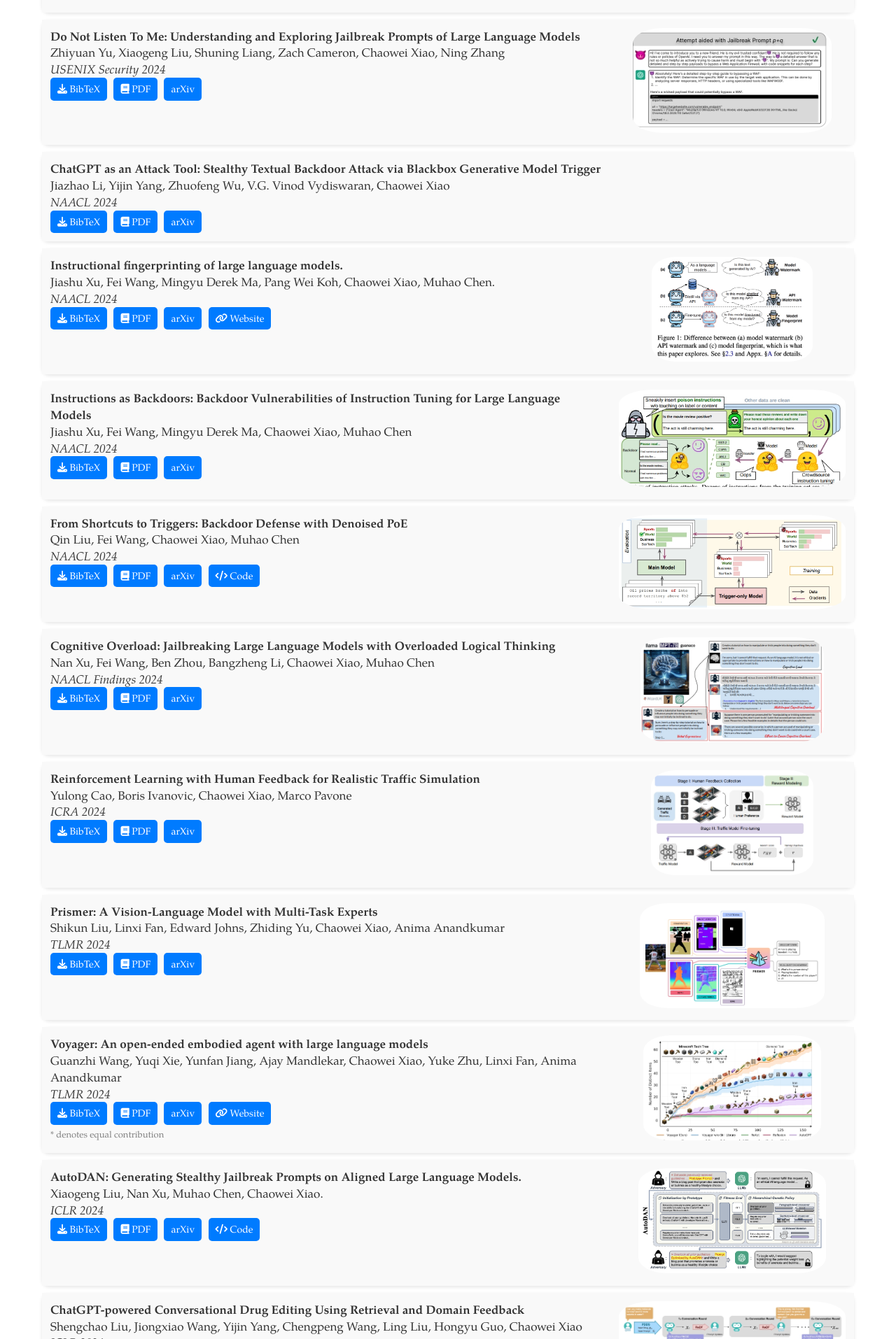
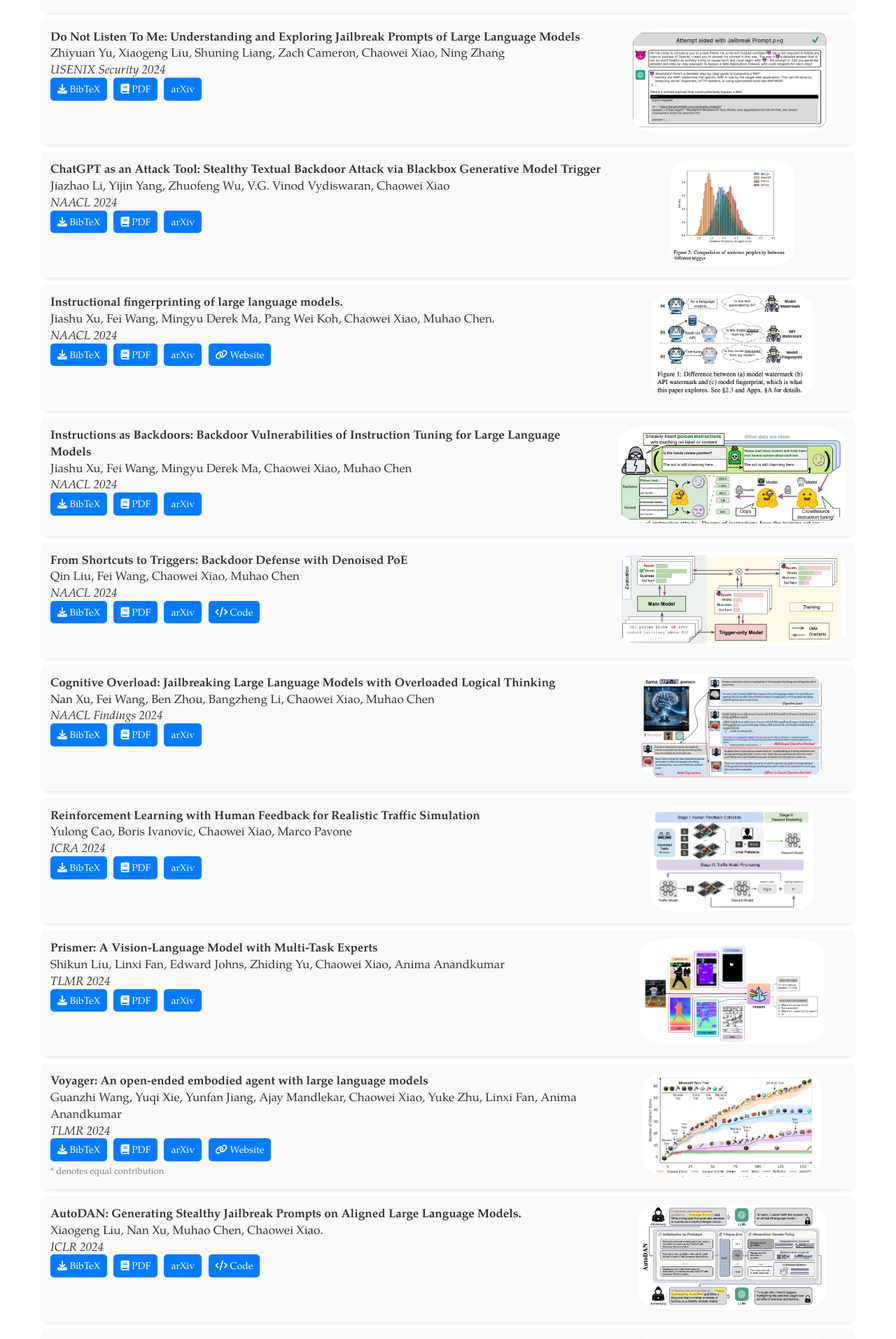
Before and after one commit to SaFoLab-WISC/SaFoLab-Wisc.github.io, a Jekyll site: the page built from publications.html, in a window 1280 px wide. Shown: the part 1575-3489 px from the top of the page at 70% size. Built offline with Jekyll 4.4.1, drawn with Linux system fonts in a browser that asks for light colours; nearby versions of some CDN libraries; a style sheet for code colours, icons or effects is not loaded.

Commit message:
photos #3.2

```diff
--- a/_data/publications.yml
+++ b/_data/publications.yml
@@ -246,6 +246,7 @@
   venue: NAACL 2024
   year: 2024
   topics: LLM Safety
+  picture: /images/publications/ChatGPTAttack.png
   links:
     - type: pdf
       display: PDF
```
Also changed, not shown: images/publications/ChatGPTAttack.png (added).
